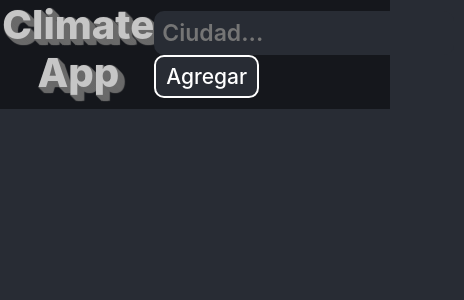
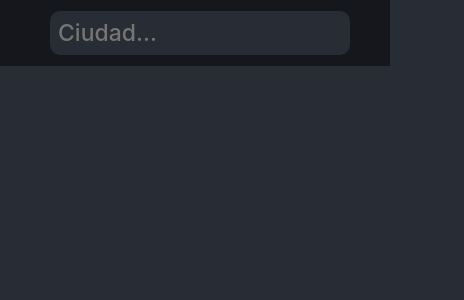
Before and after one commit to TomasBorquez/Climate-App, a React (Create React App) app: page / in a window 390 px wide. Shown: the top 300 px of the page, 464 px wide, since content can reach past the window. Built offline with nearby package versions, Linux system fonts and the light colour scheme.

Commit message:
media query changes

```diff
--- a/src/components/Nav.jsx
+++ b/src/components/Nav.jsx
@@ -6,7 +6,10 @@ function Nav({ onSearch }) {
   // acá va tu código
   return (
     <div id={stylesS.navy}>
-      <h1 id={stylesS.tittlePage}>Climate App</h1>
+      <div id={stylesS.n}>
+        <img id={stylesS.icon} src="https://cdn.discordapp.com/attachments/706958964126122014/971864972487442442/temperature_icon.png" alt=""></img>
+        <h1 id={stylesS.tittlePage}>Climate App</h1>
+      </div>
       <div id={stylesS.theSearch}>
         <SearchBar onSearch={onSearch}/>
       </div>
--- a/src/components/Nav.module.css
+++ b/src/components/Nav.module.css
@@ -1,4 +1,5 @@
 #tittlePage {
+  margin-top: 4px;
   text-align: center;
   font-weight: 800;
   font-size: 40px;
@@ -7,10 +8,10 @@
 }
 
 #navy {
+  flex-wrap: wrap;
   margin-left: 0.60%;
   display: flex;
   justify-content: space-between;
-  flex-direction: row;
 }
 
 #theSearch {
@@ -18,3 +19,34 @@
   margin-bottom: 10px;
   margin-right: 0.60%;
 }
+
+#icon {
+  margin-top: 7px;
+  width: 55px;
+  height: 50px;
+}
+
+#n {
+  display: flex;
+}
+
+@media (max-width: 820px) {
+  #tittlePage {
+    display: none;
+  }
+  #icon {
+    display: none;
+  }
+  #n {
+    flex-direction: column;
+  }
+  #navy {
+    flex-direction: column;
+    align-content: center;
+  }
+  #theSearch {
+    display: flex;
+    flex-direction: column;
+    align-items: flex-start;
+  }
+}
--- a/src/components/SearchBar.jsx
+++ b/src/components/SearchBar.jsx
@@ -17,6 +17,7 @@ export default function SearchBar( {onSearch} ) {
       elToChange.value = null
       onSearch(object.city);
       }}>
+      <img id={stylesS.icon} src="https://cdn.discordapp.com/attachments/706958964126122014/971864972487442442/temperature_icon.png" alt=""></img>
       {/* input bar */}
       <input
       id={stylesS.input}
--- a/src/components/SearchBar.module.css
+++ b/src/components/SearchBar.module.css
@@ -30,5 +30,17 @@
   padding-top: 4.5px;
   padding-bottom: 4.5px;
   padding-left: 8px;
-  font-weight: 600;
+  font-weight: 500;
 }
+#icon {
+  display: none;
+}
+
+@media (max-width: 430px) {
+  #add {
+    display: none;
+  }
+  #input {
+    margin-left: 20px;
+  }
+}
```
